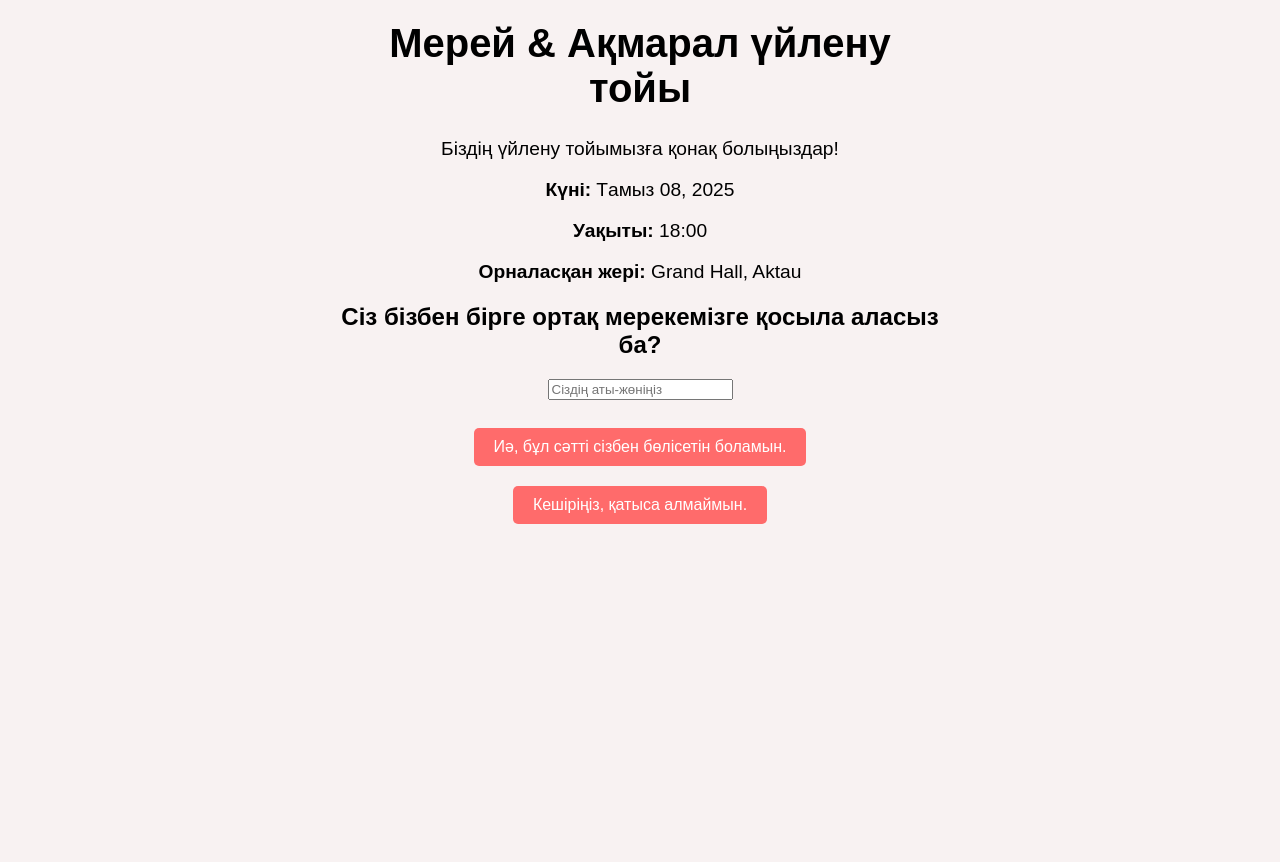
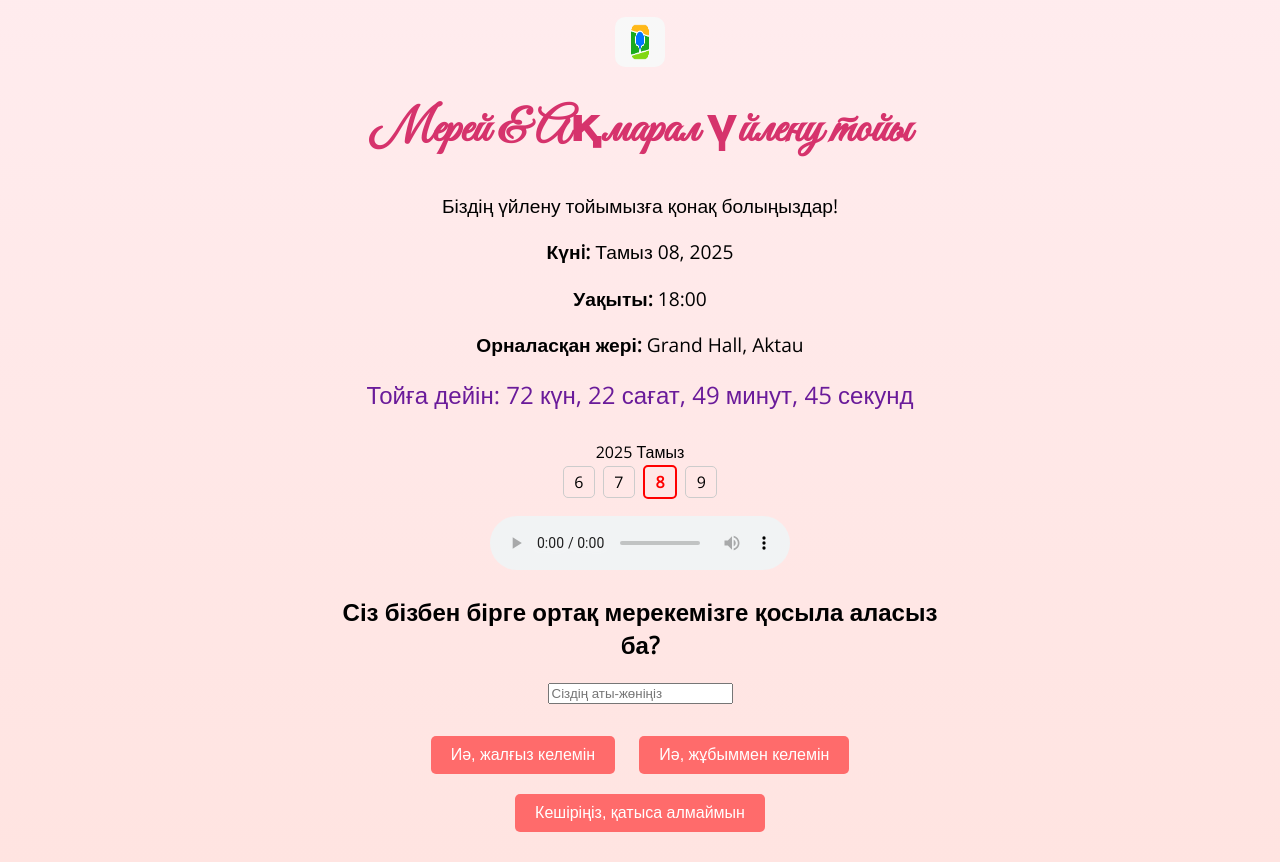
Before and after one commit to mereymktl/invite, a plain HTML site: page index.html in a window 1280 px wide. Shown: the part 473-1335 px from the top of the page. Before the commit the page ends 1027 px from the top, so only its background shows below. Drawn offline with nearby package versions, Linux system fonts and the light colour scheme.

Commit message:
new things

```diff
--- a/index.html
+++ b/index.html
@@ -3,14 +3,20 @@
 <head>
   <meta charset="UTF-8" />
   <meta name="viewport" content="width=device-width, initial-scale=1.0"/>
-  <title>Our Wedding</title>
+  <title>Мерей & Ақмарал үйлену тойы</title>
+  <link href="https://fonts.googleapis.com/css2?family=Great+Vibes&family=Open+Sans&display=swap" rel="stylesheet">
   <style>
     body {
-      font-family: 'Arial', sans-serif;
-      background: #f8f2f2;
+      font-family: 'Open Sans', sans-serif;
+      background: linear-gradient(#fff0f5, #ffe4e1);
       text-align: center;
       margin: 0;
       padding: 0;
+      animation: fadeIn 1s ease-in;
+    }
+    @keyframes fadeIn {
+      from { opacity: 0; }
+      to { opacity: 1; }
     }
     .container {
       max-width: 600px;
@@ -22,8 +28,10 @@
       border-radius: 10px;
     }
     h1 {
-      font-size: 2.5em;
+      font-family: 'Great Vibes', cursive;
+      font-size: 3em;
       margin-top: 0.5em;
+      color: #d6336c;
     }
     p {
       font-size: 1.2em;
@@ -44,23 +52,107 @@
     .btn:hover {
       background: #ff3b3b;
     }
+    .map-link {
+      margin-top: 15px;
+    }
+    .map-link img {
+      width: 50px;
+      height: 50px;
+      cursor: pointer;
+    }
+    .calendar {
+      margin-top: 30px;
+    }
+    .calendar-day {
+      display: inline-block;
+      width: 30px;
+      height: 30px;
+      line-height: 30px;
+      margin: 2px;
+      border: 1px solid #ccc;
+      border-radius: 5px;
+    }
+    .highlight {
+      border: 2px solid red;
+      color: red;
+      font-weight: bold;
+    }
+    #countdown {
+      font-size: 1.5em;
+      margin: 20px 0;
+      color: #6a1b9a;
+    }
+    .audio-player {
+      margin-top: 15px;
+    }
   </style>
 </head>
 <body>
   <div class="container">
     <img src="IMG_1011.jpeg" alt="Us" />
+
+    <!-- 2GIS icon -->
+    <div class="map-link">
+      <a href="https://2gis.kz/aktau/geo/70000001076872585" target="_blank">
+        <img src="2gis-icon.png" alt="Open in 2GIS" />
+      </a>
+    </div>
+
     <h1>Мерей & Ақмарал үйлену тойы</h1>
     <p>Біздің үйлену тойымызға қонақ болыңыздар!</p>
-    <p><strong>Күнi:</strong> Tамыз 08, 2025</p>
+    <p><strong>Күнi:</strong> Тамыз 08, 2025</p>
     <p><strong>Уақыты:</strong> 18:00</p>
     <p><strong>Орналасқан жері:</strong> Grand Hall, Aktau</p>
+
+    <div id="countdown"></div>
+
+    <!-- Simple calendar view -->
+    <div class="calendar">
+      <div>2025 Тамыз</div>
+      <div>
+        <!-- Simulated days -->
+        <span class="calendar-day">6</span>
+        <span class="calendar-day">7</span>
+        <span class="calendar-day highlight">8</span>
+        <span class="calendar-day">9</span>
+      </div>
+    </div>
+
+    <!-- Audio Button -->
+    <div class="audio-player">
+      <audio controls>
+        <source src="song.m4a" type="audio/mp4">
+        Сіздің браузеріңіз бұл аудио пішімін қолдамайды.
+      </audio>
+    </div>
 
     <h2>Сіз бізбен бірге ортақ мерекемізге қосыла аласыз ба?</h2>
     <form action="https://formspree.io/f/mgvkgole" method="POST">
       <input type="text" name="name" placeholder="Сіздің аты-жөніңіз" required /><br><br>
-      <button class="btn" type="submit" name="response" value="Yes">Иә, бұл сәтті сізбен бөлісетін боламын.</button>
-      <button class="btn" type="submit" name="response" value="No">Кешіріңіз, қатыса алмаймын.</button>
+      <button class="btn" type="submit" name="response" value="Yes - Alone">Иә, жалғыз келемін</button>
+      <button class="btn" type="submit" name="response" value="Yes - With Partner">Иә, жұбыммен келемін</button>
+      <button class="btn" type="submit" name="response" value="No">Кешіріңіз, қатыса алмаймын</button>
     </form>
   </div>
+
+  <!-- Countdown Script -->
+  <script>
+    const eventDate = new Date('2025-08-08T18:00:00');
+    const countdownEl = document.getElementById('countdown');
+    function updateCountdown() {
+      const now = new Date();
+      const diff = eventDate - now;
+      if (diff <= 0) {
+        countdownEl.textContent = "Той басталды!";
+        return;
+      }
+      const days = Math.floor(diff / (1000 * 60 * 60 * 24));
+      const hours = Math.floor((diff / (1000 * 60 * 60)) % 24);
+      const minutes = Math.floor((diff / (1000 * 60)) % 60);
+      const seconds = Math.floor((diff / 1000) % 60);
+      countdownEl.textContent = `Тойға дейін: ${days} күн, ${hours} сағат, ${minutes} минут, ${seconds} секунд`;
+    }
+    setInterval(updateCountdown, 1000);
+  </script>
 </body>
 </html>
```
Also changed, not shown: 2gis-icon.png (added), 1 other file.
